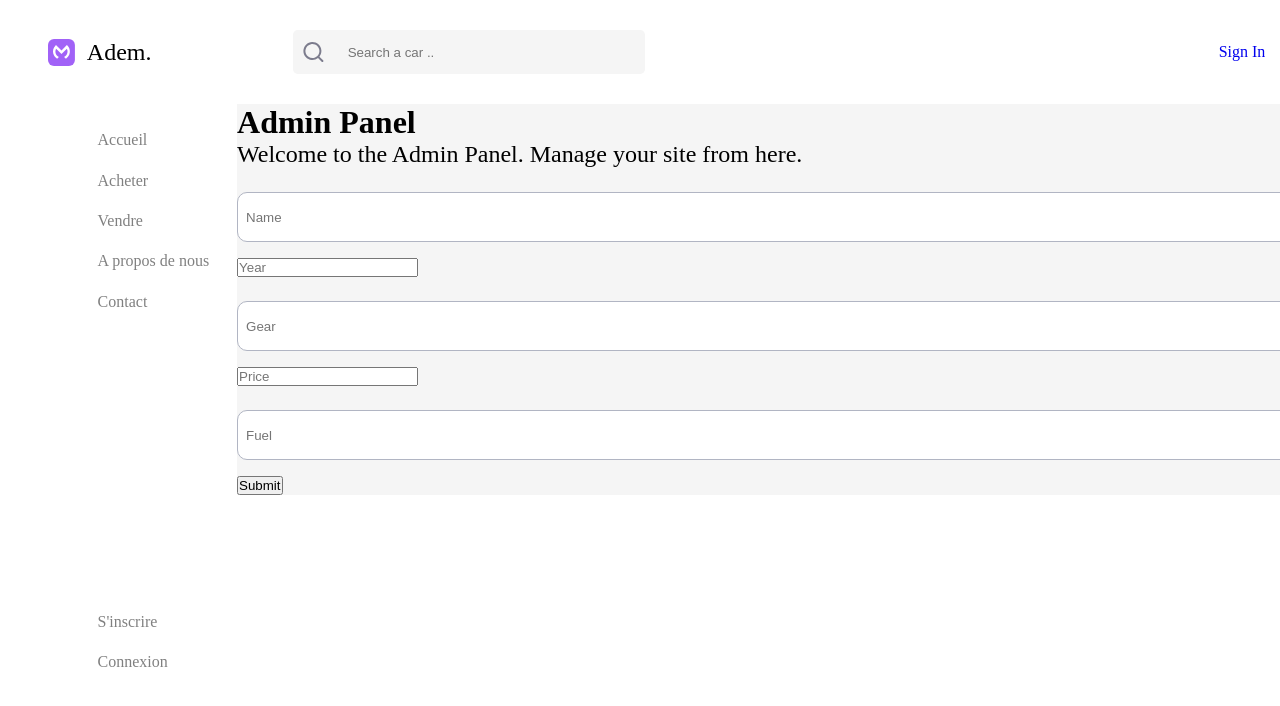
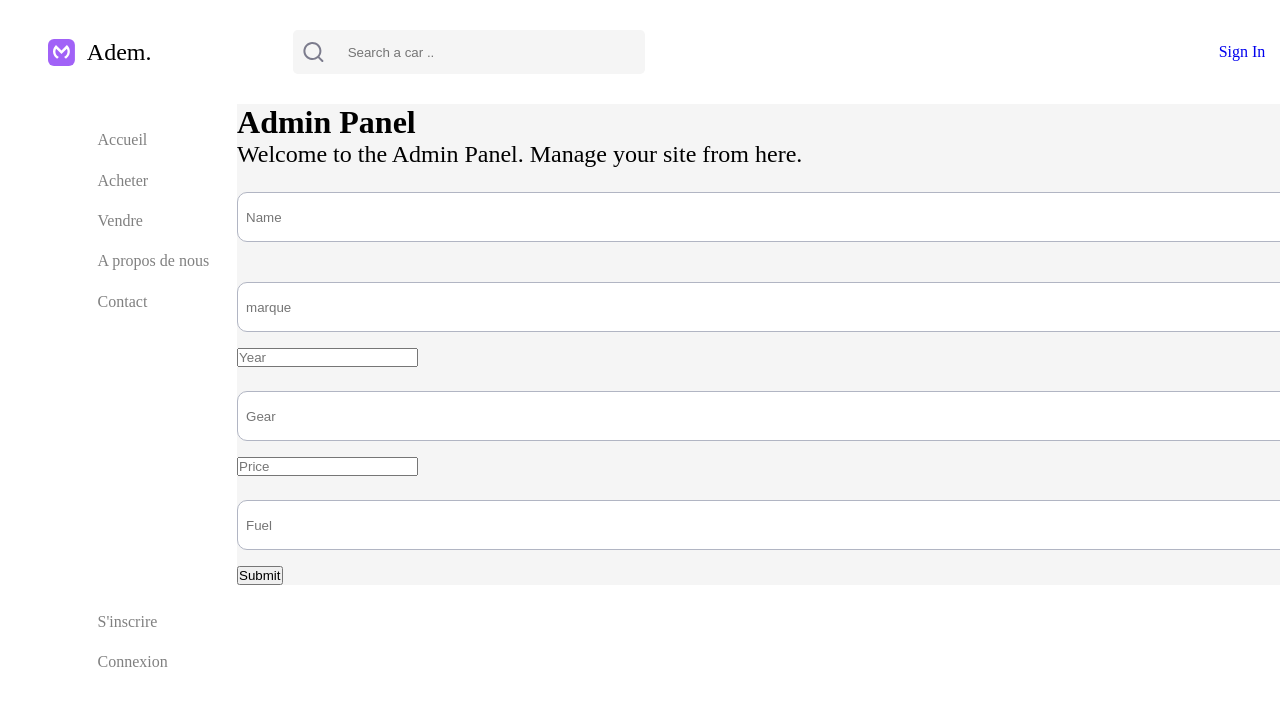
Before and after one commit to RRomeo93/Site-web-Semestre2, a React (Create React App) app: page /admin in a window 1280 px wide. Shown: the top 706 px of the page. Built offline with nearby package versions, Linux system fonts and the light colour scheme; some icons are missing.

Commit message:
Con front-back reussie

```diff
--- a/src/components/Admin.js
+++ b/src/components/Admin.js
@@ -3,6 +3,7 @@ import React, { useState } from 'react';
 function Admin() {
   const [car, setCar] = useState({
     name: '',
+    marque: '',
     year: '', // Ceci pourrait être un nombre, donc assurez-vous que cela soit cohérent avec le type de données dans votre base de données
     gear: '',
     price: '', // Assurez-vous que le prix soit un nombre dans votre base de données
@@ -38,7 +39,7 @@ function Admin() {
     .then(data => {
       console.log('Success:', data);
       // Reset form
-      setCar({ name: '', year: '', gear: '', price: '', fuel: '' });
+      setCar({ name: '', marque: '', year: '', gear: '', price: '', fuel: '' });
       alert('Car added successfully');
     })
     .catch(error => {
@@ -57,6 +58,14 @@ function Admin() {
           name="name"
           placeholder="Name"
           value={car.name}
+          onChange={handleChange}
+          required // Cela rend le champ obligatoire
+        />
+        <input
+          type="text"
+          name="marque"
+          placeholder="marque"
+          value={car.marque}
           onChange={handleChange}
           required // Cela rend le champ obligatoire
         />
```
